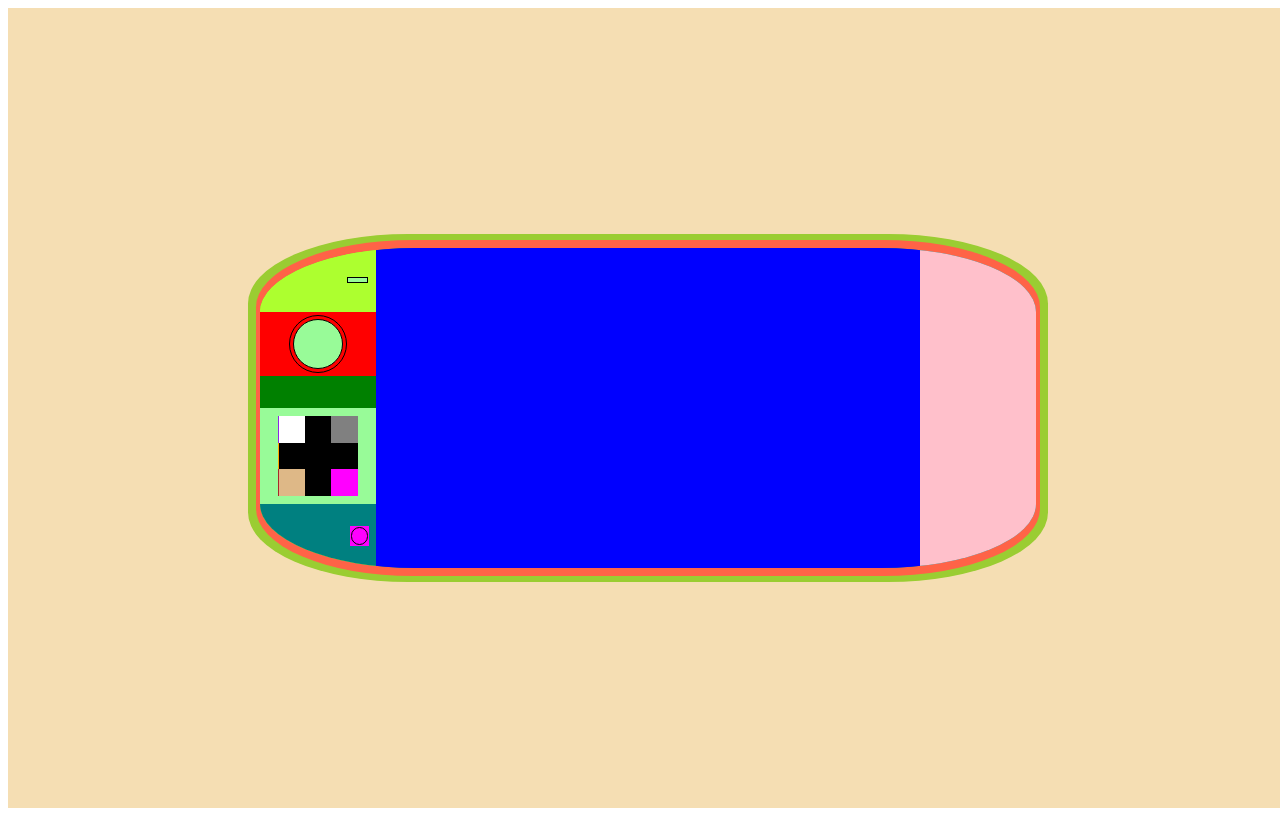
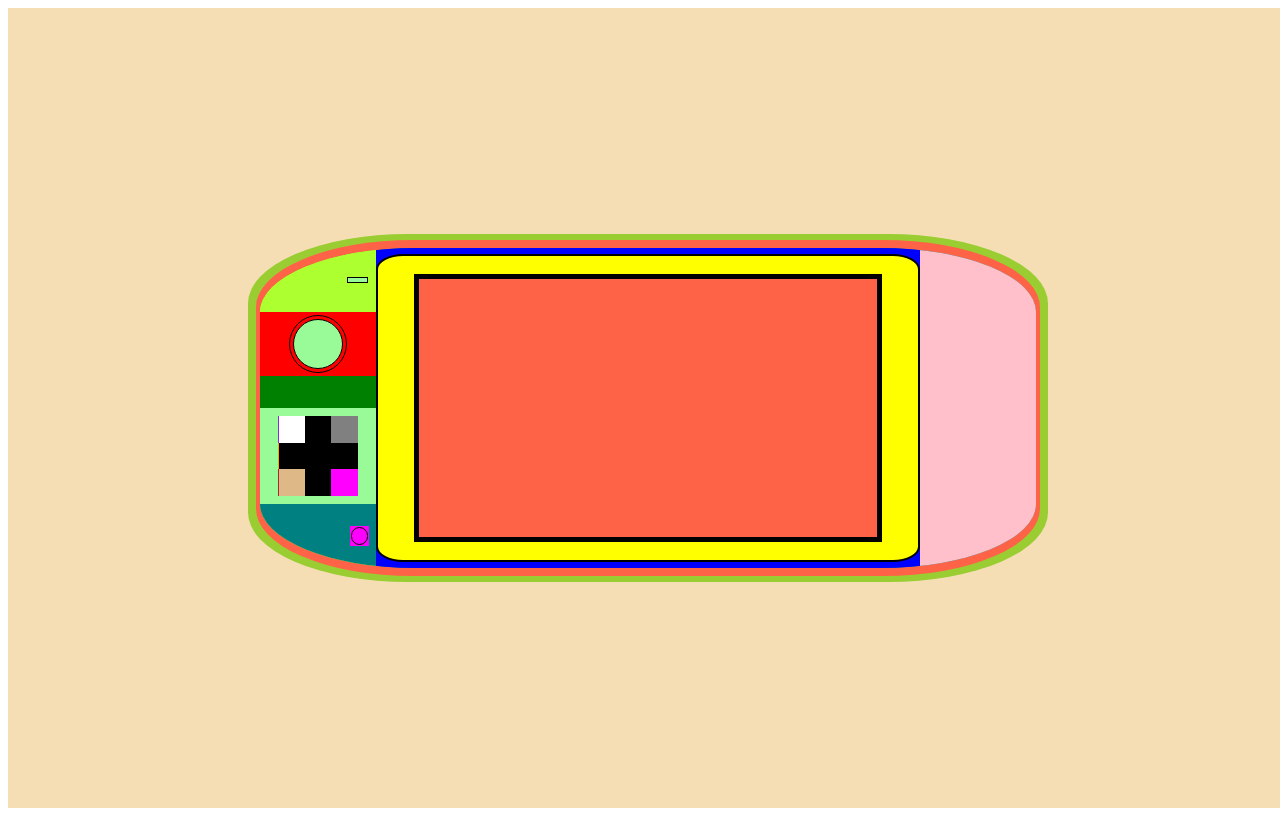
Before and after one commit to SantiagoRMJ/gameConsole2, a plain HTML site: page index.html in a window 1280 px wide. Drawn offline with Linux system fonts and the light colour scheme.

Commit message:
screen added

```diff
--- a/css/style.css
+++ b/css/style.css
@@ -14,6 +14,7 @@
     display: flex;
     justify-content: center;
     align-items: center;
+    clip-path: polygon(50% 0, 100% 50%, 50% 100% 0 50%);
 }
 #brightCons{
     background-color: tomato;
@@ -34,11 +35,12 @@
     align-items: center;
     overflow: hidden;
 }
-/********************************
-*********************************
-******* LEFT PANEL **************
-*********************************
-********************************/
+/******************************************************************************************************
+*******************************************************************************************************
+******************************************* LEFT PANEL ************************************************
+*******************************************************************************************************
+*******************************************************************************************************/
+
 
 #leftSide{
     background-color: yellow;
@@ -108,7 +110,7 @@
 }
 /********************************
 *********************************
-*******   LEFT CROSS      *******
+************* CROSS *************
 *********************************
 ********************************/
 #contCross{
@@ -249,6 +251,35 @@
     border: 1px solid black;
 }
 
+/******************************************************************************************************
+*******************************************************************************************************
+*******************************************   SCREEN   ************************************************
+*******************************************************************************************************
+*******************************************************************************************************/
+#center{
+    background-color: blue;
+    height: 100%;
+    width: 70%;
+    display: flex;
+    align-items: center;
+    justify-content: center;
+}
+#screenFrame{
+    background-color: yellow;
+    height: 95%;
+    width: 100%;
+    border-radius: 5%;
+    display: flex;
+    align-items: center;
+    justify-content: center;
+    border: 2px solid black;
+}
+#screen{
+    background-color: tomato;
+    height: 85%;
+    width: 85%;
+    border: 5px solid black;
+}
 
 
 
@@ -256,13 +287,6 @@
 
 
 
-
-
-#center{
-    background-color: blue;
-    height: 100%;
-    width: 70%;
-}
 #rightSide{
     background-color: pink;
     height: 100%;
--- a/index.html
+++ b/index.html
@@ -47,7 +47,11 @@
                             </div>
                         </div>
                     </div>
-                    <div id="center"></div>
+                    <div id="center">
+                        <div id="screenFrame">
+                            <div id="screen"></div>
+                        </div>
+                    </div>
                     <div id="rightSide"></div>
                 </div>
             </div>
```
